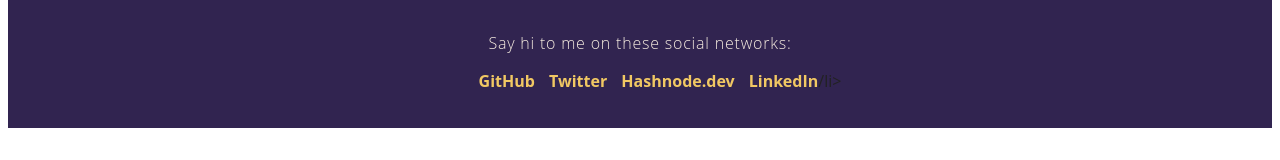
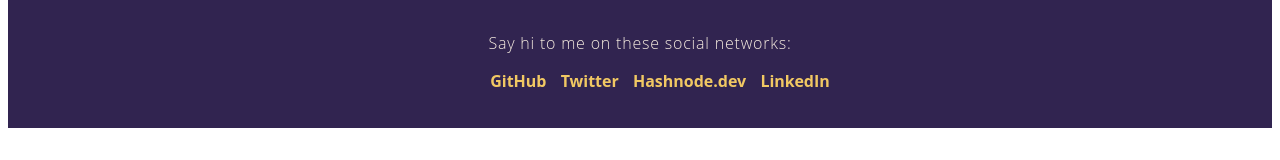
Before and after one commit to Shenoy07/Aboutme, a plain HTML site: page index.html in a window 1280 px wide. Shown: the part 1585-1745 px from the top of the page. Drawn offline with Linux system fonts and the light colour scheme.

Commit message:
about me

```diff
--- a/index.html
+++ b/index.html
@@ -59,7 +59,7 @@
               <li><a class="css-is-deranged" href="https://github.com/Shenoy07">GitHub</a></li>
               <li><a class="css-is-deranged" href="https://twitter.com/NikhilShenoy10">Twitter</a></li>
               <li><a class="css-is-deranged" href="https://shenoywrites.hashnode.dev/">Hashnode.dev</a></li>
-              <li><a class="css-is-deranged" href="https://www.linkedin.com/notifications/">LinkedIn</a>/li>
+              <li><a class="css-is-deranged" href="https://www.linkedin.com/notifications/">LinkedIn</a></li>
           </ul>
 
       </footer>
```
